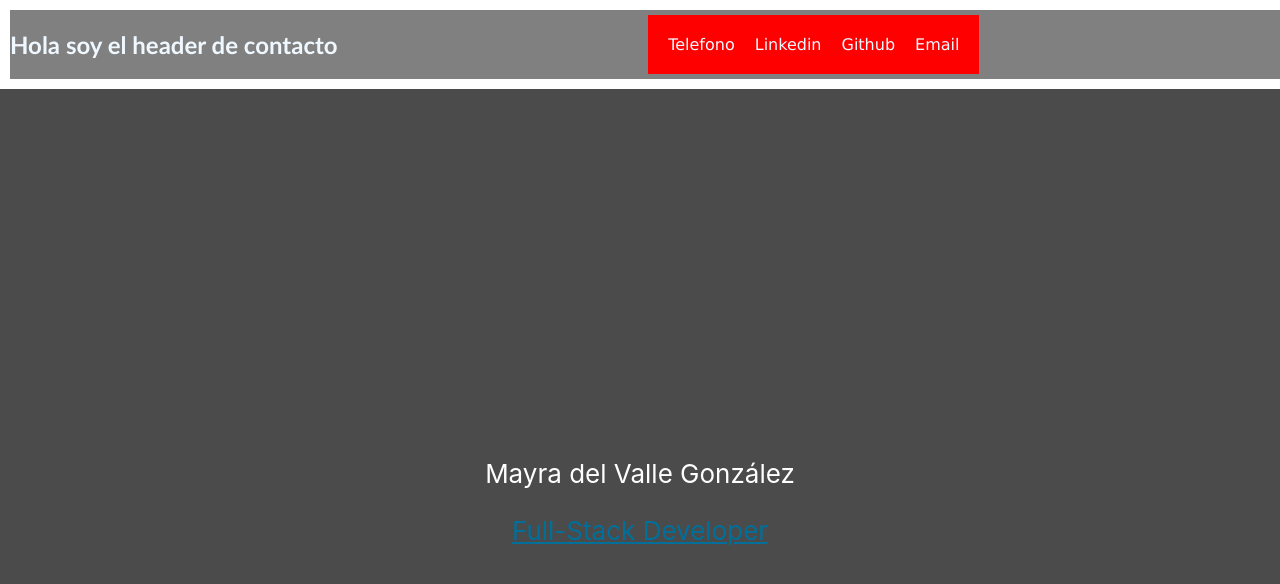
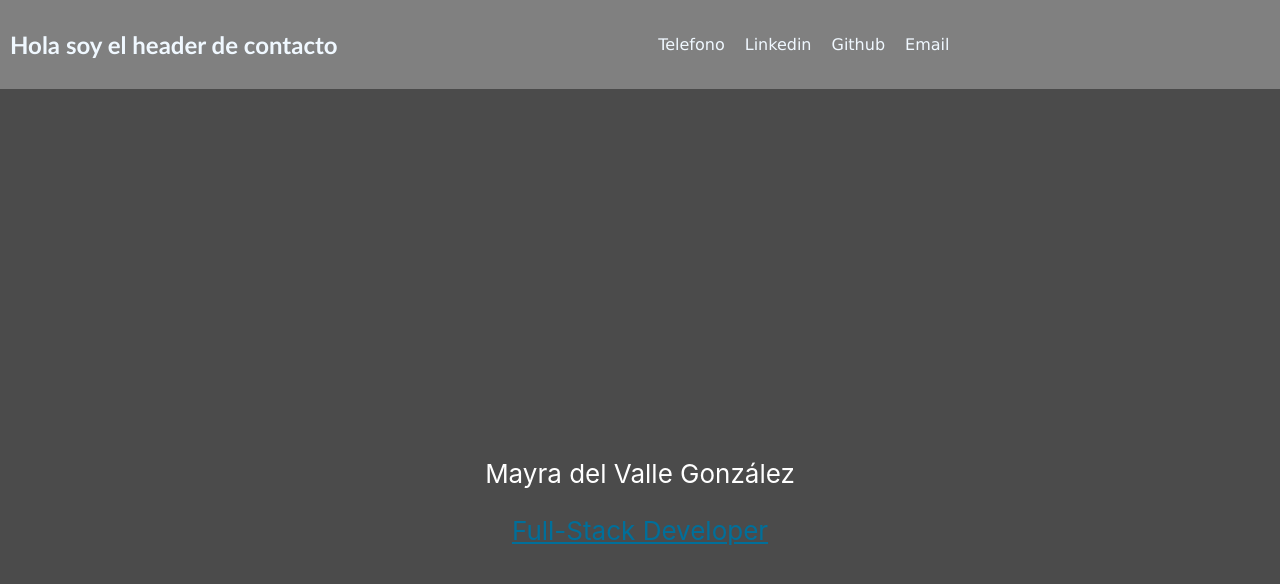
Before and after one commit to MayradelvGonzalez/MiPortfolio, a React (Create React App) app in the folder frontend/portfolio/: page / in a window 1280 px wide. Shown: the top 584 px of the page. Built offline with nearby package versions, Linux system fonts and the light colour scheme.

Commit message:
agragandoElementos

```diff
--- a/frontend/portfolio/src/components/Header/Header.css
+++ b/frontend/portfolio/src/components/Header/Header.css
@@ -1,11 +1,13 @@
 #header{
     height: fit-content;
-    width: 100%;
     background-color:gray;
     color:aliceblue;
     font-family:'Gill Sans', 'Gill Sans MT', Calibri, 'Trebuchet MS', sans-serif;
     display: flex;
-    margin: 10px;
+    justify-content: space-between;
+    margin: auto;
+    padding:10px;
+    flex-wrap: wrap;
 }
 
 .lista {
@@ -16,7 +18,6 @@
     justify-content: space-between;
     align-content: end;
     align-items: center;
-    background-color:red;
     width:fit-content;
     margin: auto;
     padding: 10px;
```
